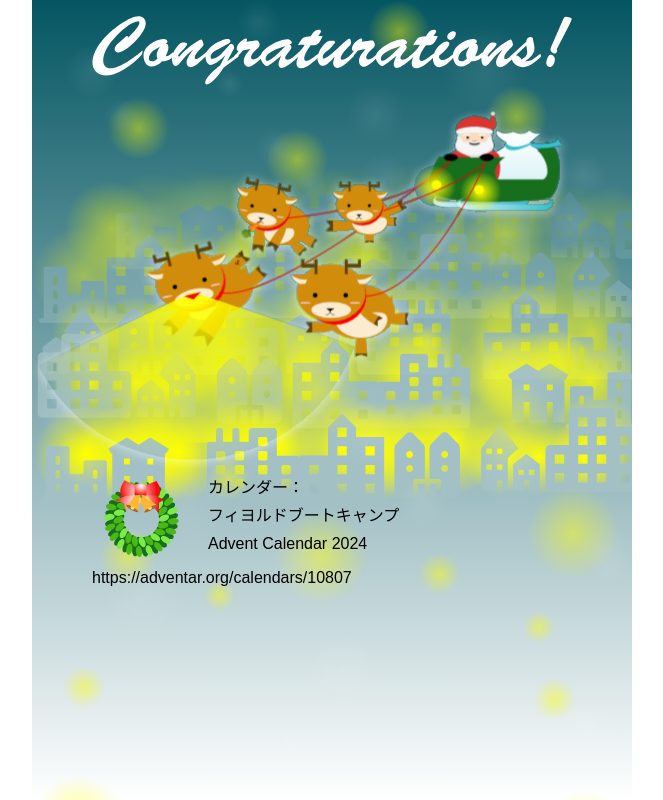
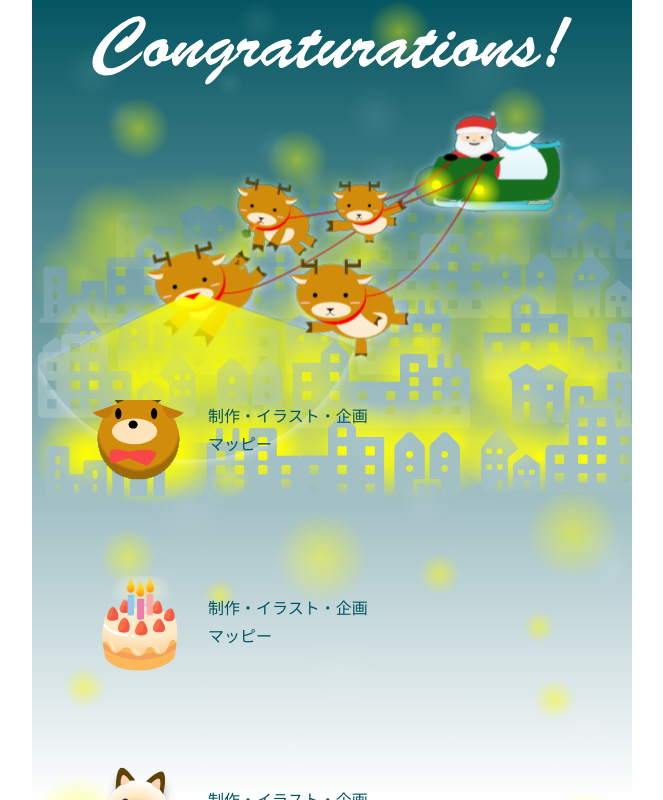
Before and after one commit to marimonon/advent2024_christmas, a React (Vite) app: page / in a window 1280 px wide. Shown: the whole page, without its empty margins (308-971 px from the left). Built offline with nearby package versions, Linux system fonts and the light colour scheme.

Commit message:
ロールのおおよその完成

```diff
--- a/src/components/Ending.tsx
+++ b/src/components/Ending.tsx
@@ -13,6 +13,7 @@ import RollBearImage from "./Images/Ending/RollBearImage"
 import RollDeerImage from "./Images/Ending/RollDeerImage"
 import RollDogImage from "./Images/Ending/RollDogImage"
 import RollWreathImage from "./Images/Ending/RollWreathImage"
+import FinImage from "./Images/Ending/FinImage"
 
 const Ending: React.FC = () => {
   return (
@@ -91,7 +92,12 @@ const Ending: React.FC = () => {
             </p>
           </li>
           <li>
-            <a>https://adventar.org/calendars/10807</a>
+            <a href="https://adventar.org/calendars/10807">
+              https://adventar.org/calendars/10807
+            </a>
+          </li>
+          <li css={finCss}>
+            <FinImage />
           </li>
         </ul>
       </div>
@@ -189,9 +195,9 @@ const nightCss = css`
 
 const rollBox = css`
   position: relative;
-  top: 60%;
+  top: 50%;
   width: 100%;
-  height: 40%;
+  height: 50%;
   z-index: 10;
   overflow: hidden;
 `
@@ -201,23 +207,29 @@ const rollAnime = keyframes`
     transform: translateY(0);
   }
   100% {
-    transform: translateY(-90%);
+    transform: translateY(-76%);
   }
 `
 
 const rollCss = css`
   padding: 10%;
-  animation: ${rollAnime} 3s forwards;
+  animation: ${rollAnime} 30s forwards;
 `
 
 const rollItemCss = css`
   display: flex;
   align-items: center;
   gap: 20px;
-  margin-top: 100px;
+  margin-top: 20%;
+  color: #045662;
 `
 
 const rollImageCss = css`
   width: 20%;
   height: auto;
 `
+
+const finCss = css`
+  margin-top: 20%;
+  text-align: center;
+`
```
